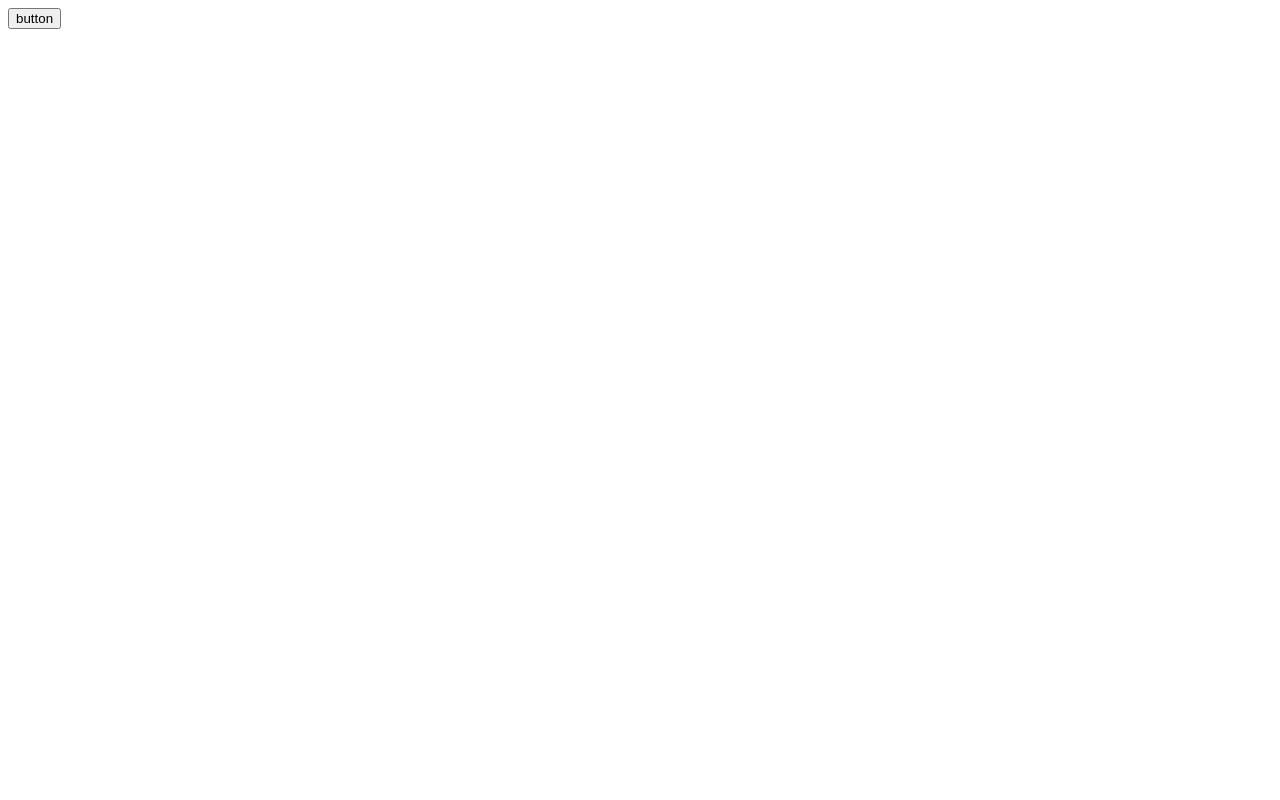
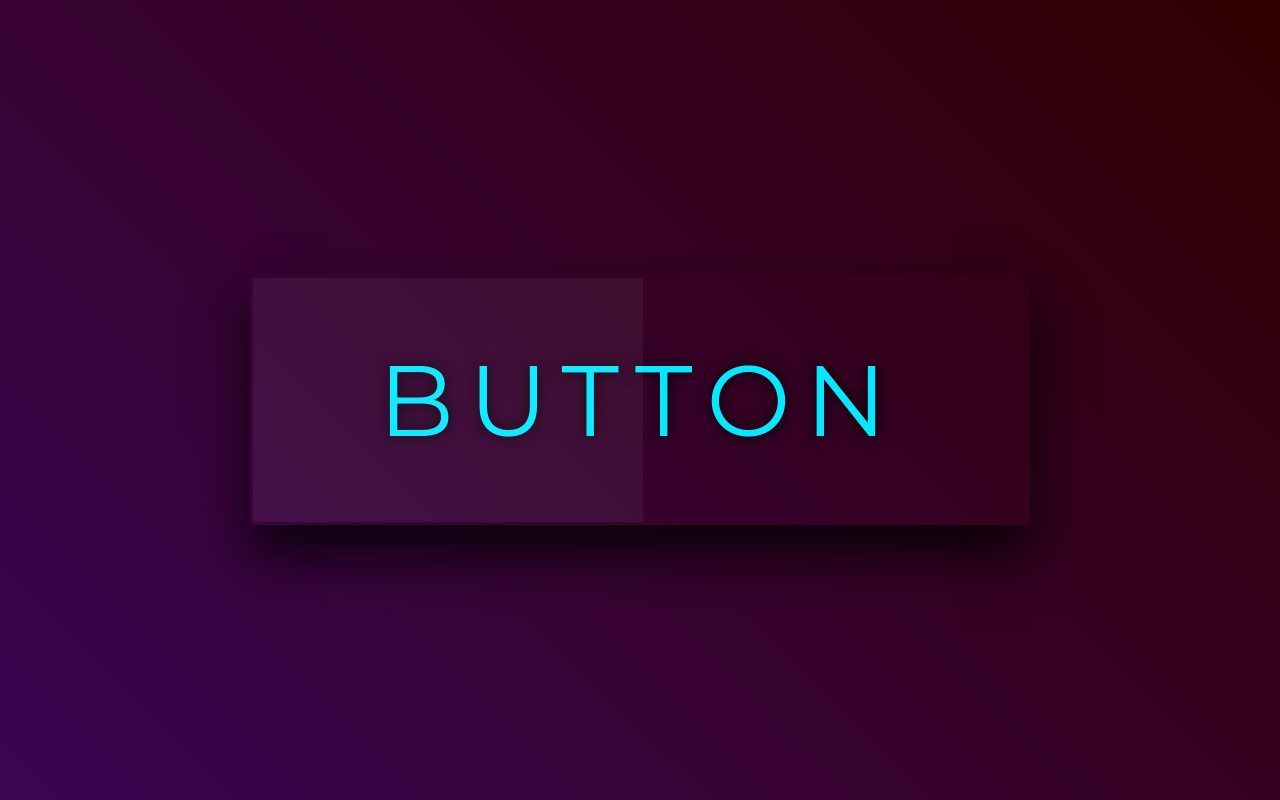
Before and after one commit to Marionetko/Freelance-works, a plain HTML site: page Creative Button Hover Effect | HTML, CSS (SCSS)/index.html in a window 1280 px wide. Drawn offline with Linux system fonts and the light colour scheme.

Commit message:
finished

```diff
--- a/Creative Button Hover Effect | HTML, CSS (SCSS)/index.html
+++ b/Creative Button Hover Effect | HTML, CSS (SCSS)/index.html
@@ -4,7 +4,9 @@
     <meta charset="UTF-8">
     <meta name="viewport" content="width=device-width, initial-scale=1.0">
     <meta http-equiv="X-UA-Compatible" content="ie=edge">
-    <title>Document</title>
+    <title>Creative Button Hover Effect | HTML, CSS (SCSS)</title>
+    <link rel="stylesheet" type="text/css" href="style.css">
+    <link href="https://fonts.googleapis.com/css?family=Montserrat&display=swap" rel="stylesheet">
 </head>
 <body>
     <div class="wrapper">
--- a/Creative Button Hover Effect | HTML, CSS (SCSS)/style.scss
+++ b/Creative Button Hover Effect | HTML, CSS (SCSS)/style.scss
@@ -2,10 +2,132 @@ $accent-color: #07e8ff;
 $base-color: #2f0000;
 $border-size: 3px;
 
+body {
+  margin: 0;
+  padding: 0;
+}
+
 .wrapper {
     margin: 0;
     padding: 0;
-    widows: 100%;
+    width: 100%;
     height: 100%;
     background: linear-gradient(45deg, #3c0453, $base-color);
+    position: absolute;
+    display: flex;
+    align-items: center;
+    justify-content: center;
 }
+
+button {
+    font-family: 'Montserrat', sans-serif;
+    text-transform: uppercase;
+    text-shadow: 0 0 15px #000;
+    letter-spacing: 15px;
+    font-size: 100px;
+    color: $accent-color;
+    padding: 5% 10%;
+    border: none;
+    background-color: transparent;
+    cursor: pointer;
+    box-shadow: 0 30px 50px rgba(0,0,0,.8);
+    position: relative;
+    overflow: hidden;
+
+    &:before {
+        content: '';
+        position: absolute;
+        top: $border-size;
+        left: $border-size;
+        bottom: $border-size;
+        width: 50%;
+        background-color: rgba(255,255,255,.05);
+    }
+
+    span {
+        &:nth-child(1),
+        &:nth-child(2),
+        &:nth-child(3),
+        &:nth-child(4) {
+            position: absolute;
+        }
+
+        &:nth-child(1) {
+            top: 0;
+            left: 0;
+            width: 100%;
+            height: $border-size;
+            background: linear-gradient(90deg,$base-color,$accent-color,$base-color);
+            animation: animateTop 2s linear infinite paused;
+        }
+
+        &:nth-child(2) {
+            top: 0;
+            right: 0;
+            width: $border-size;
+            height: 100%;
+            background: linear-gradient(0,$base-color,$accent-color,$base-color);
+            animation: animateRight 2s linear infinite paused;
+        }
+
+        &:nth-child(3) {
+            bottom: 0;
+            left: 0;
+            width: 100%;
+            height: $border-size;
+            background: linear-gradient(90deg,$base-color,$accent-color,$base-color);
+            animation: animateBottom 2s linear infinite paused;
+        }
+
+        &:nth-child(4) {
+            top: 0;
+            left: 0;
+            width: $border-size;
+            height: 100%;
+            background: linear-gradient(0,$base-color,$accent-color,$base-color);
+            animation: animateLeft 2s linear infinite paused;
+        }
+    }
+
+    &:hover {
+        span {
+            animation-play-state: running;
+        }
+    }
+}
+
+@keyframes animateTop {
+    0% {
+        transform: translateX(-100%);
+    }
+    100% {
+        transform: translateX(100%);
+    }
+}
+
+@keyframes animateRight {
+    0% {
+        transform: translateY(-100%);
+    }
+    100% {
+        transform: translateY(100%);
+    }
+}
+
+@keyframes animateBottom {
+    0% {
+        transform: translateX(100%);
+    }
+    100% {
+        transform: translateX(-100%);
+    }
+}
+
+@keyframes animateLeft {
+    0% {
+        transform: translateY(100%);
+    }
+    100% {
+        transform: translateY(-100%);
+    }
+}
```
Also changed, not shown: Creative Button Hover Effect | HTML, CSS (SCSS)/style.css (added), 1 other file.
